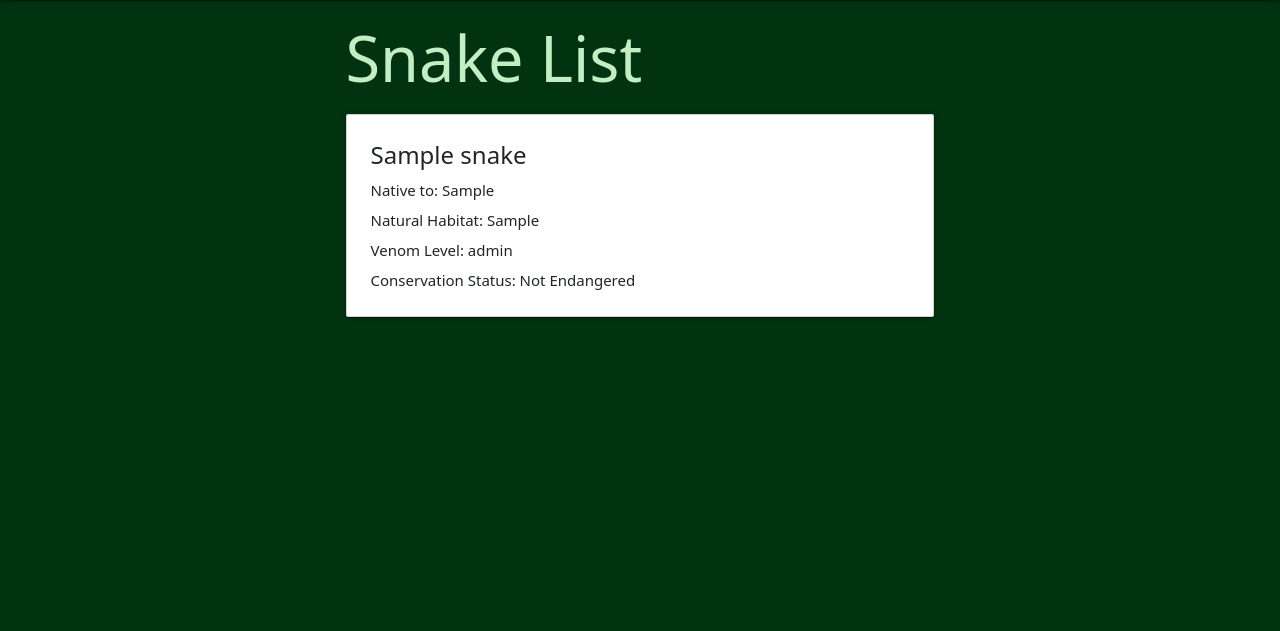
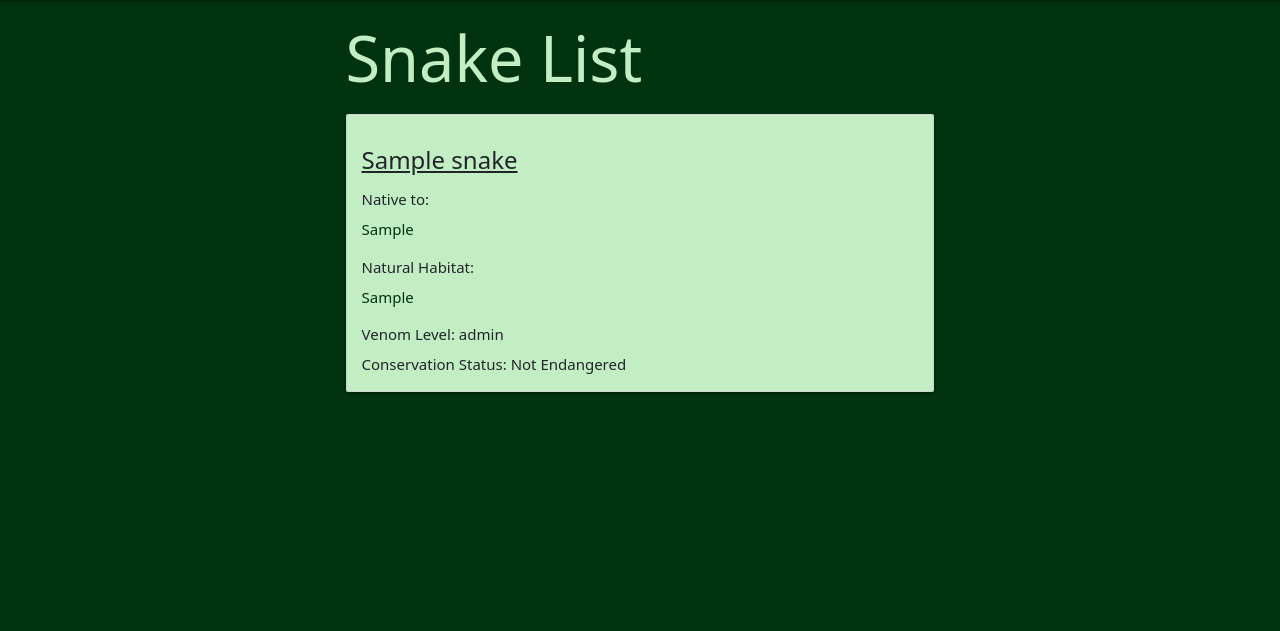
Before and after one commit to dean0machin0-ga/-snakecollector-, a Django app: page /snakes/ in a window 1280 px wide. Shown: the part 64-695 px from the top of the page. Run offline with Django 5.2, Linux system fonts and the light colour scheme; tables that the repository leaves empty hold one stand-in row (values such as "Sample post"); some libraries are stand-ins or nearby versions.

Commit message:
Style.css and Bootstrap CSS Updated.

```diff
--- a/snakecollector/main_app/static/css/style.css
+++ b/snakecollector/main_app/static/css/style.css
@@ -18,6 +18,11 @@ nav ul li a {
     color: #ffffff;
 }
 
+div.card-body {
+    background-color: #c3eec4;
+    color: #023310;
+}
+
 div.nav-wrapper {
     background-color: #4CAF50;
 }
@@ -27,3 +32,7 @@ footer.page-footer {
     text-align: right;
     background-color: #4CAF50;
 }
+
+h5 {
+    font-weight: bolder;
+}
--- a/snakecollector/main_app/templates/snakes/index.html
+++ b/snakecollector/main_app/templates/snakes/index.html
@@ -7,18 +7,22 @@
 
     {% for snake in snakes %}
         <div class="card mb-4">
-            <div class="card-content">
-                <span class="card-title">{{ snake.name }}</span>
-                <p class="mb-2">Native to: {{ snake.native_to }}</p>
-                <p class="mb-2">Natural Habitat: {{ snake.natural_habitat }}</p>
-                <p class="mb-2">Venom Level: {{ snake.venom_level }}</p>
+            <a href="/snakes/{{ snake.id }}" class="text-decoration-none">
+                <div class="card-body">
+                    <h5 class="card-title text-dark font-weight-bold mb-3">
+                        <u>{{ snake.name }}</u>
+                    </h5>
+                    <p class="card-text mb-2 text-dark"><strong>Native to: </strong>{{ snake.native_to|linebreaks }}</p>
+                    <p class="card-text mb-2 text-dark"><strong>Natural Habitat: </strong>{{ snake.natural_habitat|linebreaks }}</p>
+                    <p class="card-text mb-2 text-dark"><strong>Venom Level: </strong>{{ snake.venom_level }}</p>
 
-                {% if snake.endangered == 'yes' %}
-                    <p class="mb-0">Conservation Status: {{ snake.endangered }}</p>
-                {% else %}
-                    <p class="mb-0">Conservation Status: Not Endangered</p>
-                {% endif %}
-            </div>
+                    {% if snake.endangered == 'yes' %}
+                        <p class="mb-0 text-dark"><strong>Conservation Status: </strong>{{ snake.endangered }}</p>
+                    {% else %}
+                        <p class="mb-0 text-dark"><strong>Conservation Status: </strong>Not Endangered</p>
+                    {% endif %}
+                </div>
+            </a>
         </div>
     {% endfor %}
 </div>
```
